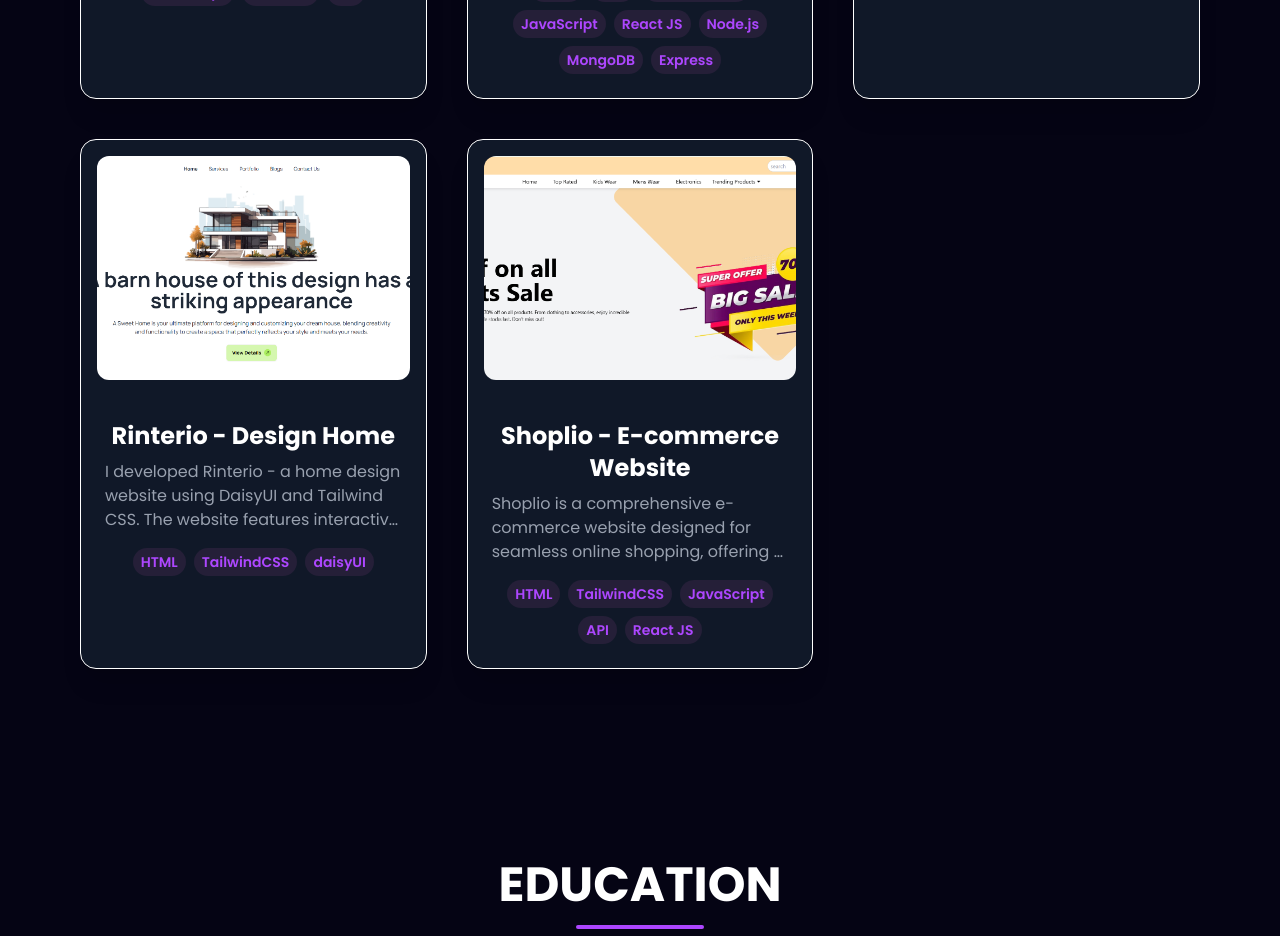
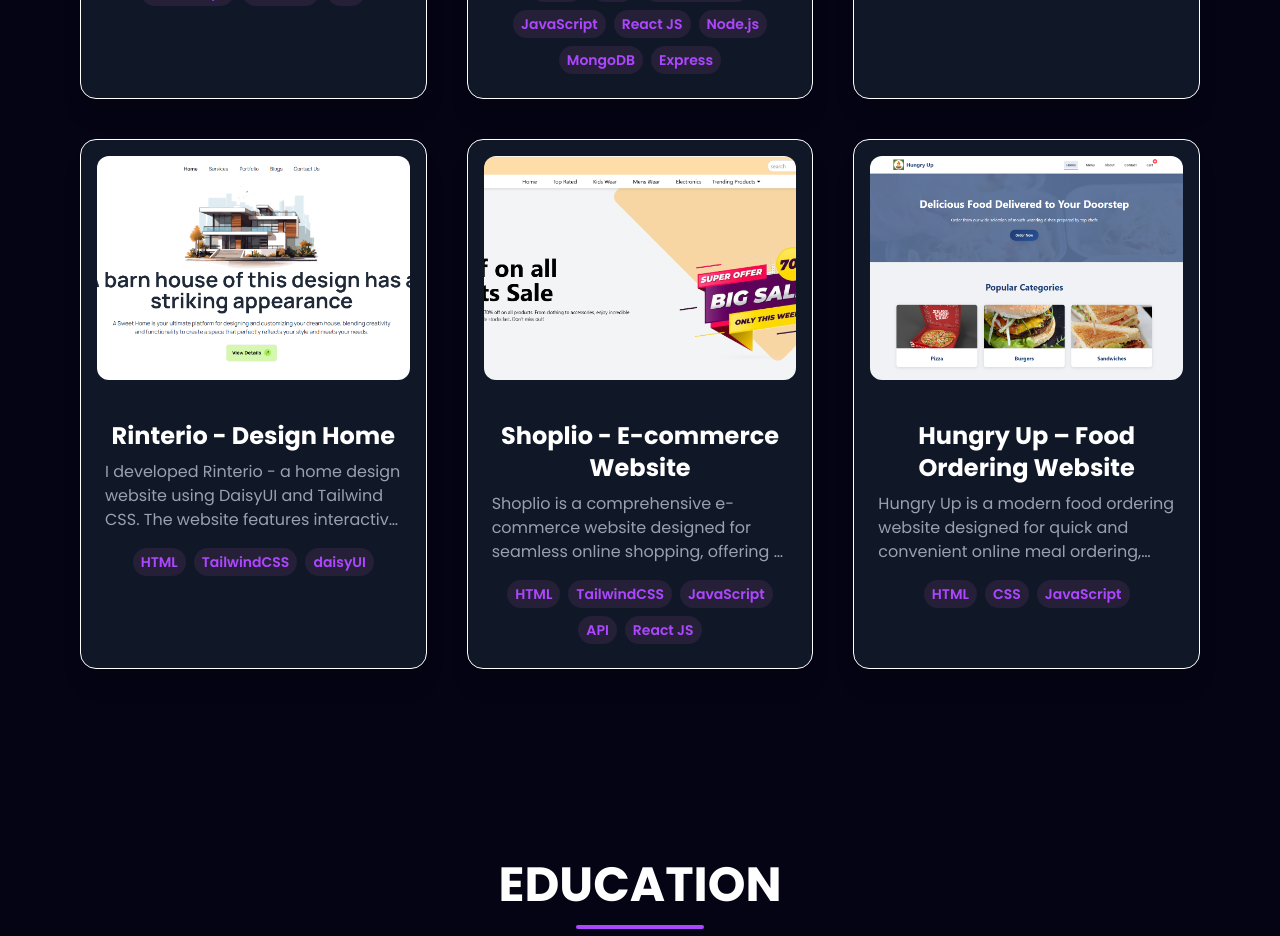
Before and after one commit to mahamudul-hasan-milon/my-portfolio, a React (Vite) app: page / in a window 1280 px wide. Shown: the part 3860-4796 px from the top of the page. Built offline with nearby package versions, Linux system fonts and the light colour scheme.

Commit message:
added one project

```diff
--- a/src/components/Education/Education.jsx
+++ b/src/components/Education/Education.jsx
@@ -29,7 +29,7 @@ const Education = () => {
             }`}
           >
             {/* Timeline Circle */}
-            <div className="absolute lg:left-1/2 transform -translate-x-1/2 w-12 h-12 lg:w-16 lg:h-16 rounded-full border-4 border-purple-500 bg-gray-700 flex justify-center items-center z-10 hidden lg:flex">
+            <div className="absolute lg:left-1/2 transform -translate-x-1/2 w-12 h-12 lg:w-16 lg:h-16 rounded-full border-4 border-purple-500 bg-gray-700 justify-center items-center z-10 hidden lg:flex">
               <img
                 src={edu.img}
                 alt={edu.school}
--- a/src/constants.js
+++ b/src/constants.js
@@ -49,6 +49,7 @@ import cholo from "../src/assets/work_logo/cholob.png";
 import paddy from "../src/assets/work_logo/paddy.png";
 import rinterio from "../src/assets/work_logo/rinterio.png";
 import shoplio from "../src/assets/work_logo/shoplio.png";
+import hungryUp from "../src/assets/work_logo/hungryUp.png";
 
 export const SkillsInfo = [
   {
@@ -230,4 +231,14 @@ export const projects = [
     github: "https://github.com/mahamudul-hasan-milon/shoplio-website",
     webapp: "https://shoplio-website.vercel.app/",
   },
+  {
+    id: 5,
+    title: "Hungry Up – Food Ordering Website",
+    description:
+      "Hungry Up is a modern food ordering website designed for quick and convenient online meal ordering, offering curated restaurant listings, interactive menus, secure checkout, real-time order tracking, and a user-friendly interface to deliver a smooth and reliable dining experience.",
+    image: hungryUp,
+    tags: ["HTML", "CSS", "JavaScript"],
+    github: "https://github.com/mahamudul-hasan-milon/hungry-up",
+    webapp: "https://hungry-up.vercel.app/",
+  },
 ];
```
Also changed, not shown: src/assets/work_logo/hungryUp.png (added).
